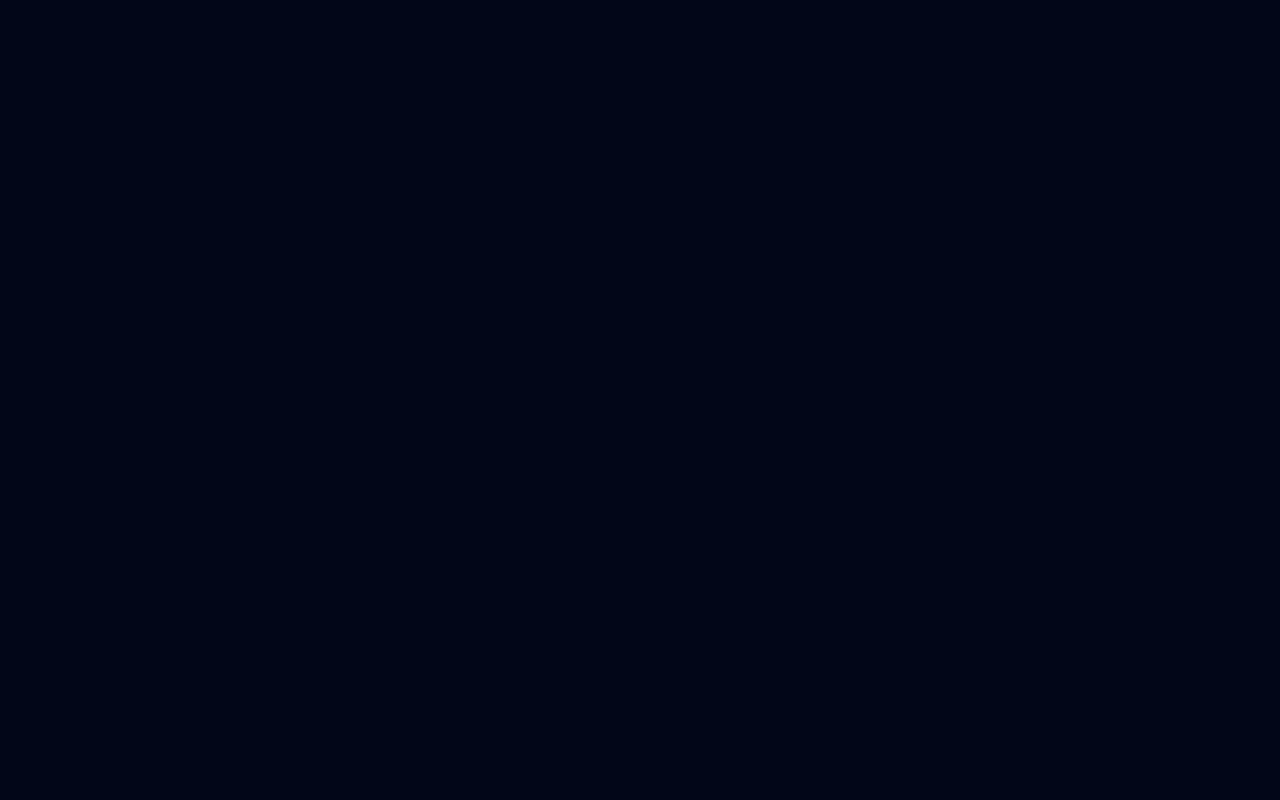
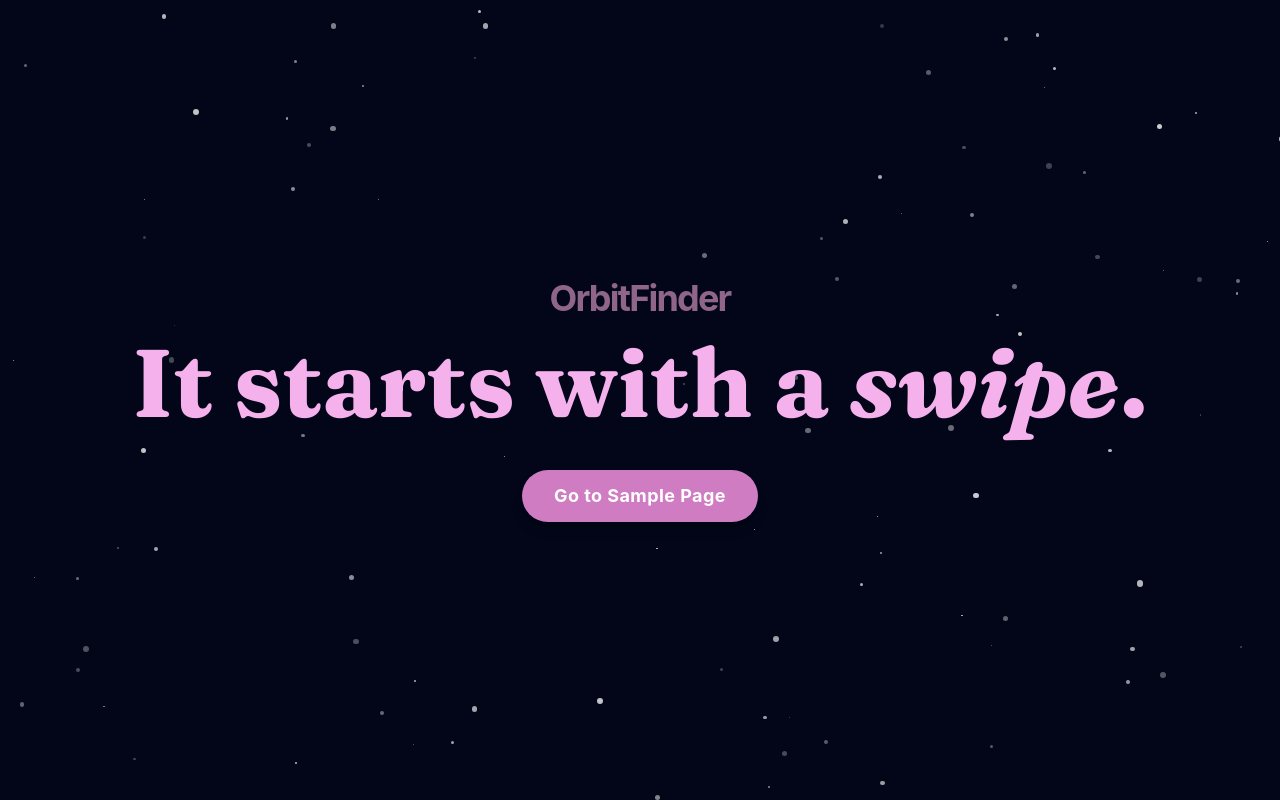
Before and after one commit to Tinkering-Townsperson/OrbitFinder, a React (Vite) app: page / in a window 1280 px wide. Built offline with nearby package versions, Linux system fonts and the light colour scheme.

Commit message:
Add router and design home page

```diff
--- a/package.json
+++ b/package.json
@@ -12,7 +12,8 @@
   "dependencies": {
     "@tailwindcss/vite": "^4.3.3",
     "react": "^19.2.8",
-    "react-dom": "^19.2.8"
+    "react-dom": "^19.2.8",
+    "react-router-dom": "^7.18.2"
   },
   "devDependencies": {
     "@eslint/js": "^10.0.1",
--- a/src/App.css
+++ b/src/App.css
@@ -1 +1,7 @@
+@import url('https://fonts.googleapis.com/css2?family=Fraunces:ital,opsz,wght@0,9..144,100..900;1,9..144,100..900&display=swap');
+
 @import "tailwindcss";
+
+@theme {
+  --font-fraunces: "Fraunces", serif;
+}
--- a/src/App.tsx
+++ b/src/App.tsx
@@ -1,14 +1,71 @@
-import { useState } from "react";
+import { useMemo } from "react";
+import { BrowserRouter, Routes, Route, Link } from "react-router-dom";
 import "./App.css";
+import { Button } from "./components/Button";
+import { SamplePage } from "./pages/SamplePage";
+
+function Stars() {
+  // Generate 100 random stars only once when the component mounts
+  const stars = useMemo(() => {
+    return Array.from({ length: 100 }).map((_, i) => ({
+      id: i,
+      x: Math.random() * 100,
+      y: Math.random() * 100,
+      size: Math.random() * 6 + 0.5, // Between 0.5px and 2.5px
+      opacity: Math.random() * 0.6 + 0.2, // Between 0.2 and 0.8
+    }));
+  }, []);
+
+  return (
+    <div className="absolute inset-0 overflow-hidden pointer-events-none">
+      {stars.map((star) => (
+        <div
+          key={star.id}
+          className="absolute bg-white rounded-full"
+          style={{
+            left: `${star.x}%`,
+            top: `${star.y}%`,
+            width: `${star.size}px`,
+            height: `${star.size}px`,
+            opacity: star.opacity,
+          }}
+        />
+      ))}
+    </div>
+  );
+}
+
+function Home() {
+  return (
+    <div className="min-h-screen bg-slate-950 text-white flex flex-col items-center justify-center p-6 text-center overflow-hidden relative">
+      <Stars />
+      <div className="max-w-10xl space-y-8 z-10">
+        <div className="space-y-4">
+          <h1 className="text-4xl font-bold tracking-tighter text-[#8f6589] bg-clip-text">
+            OrbitFinder
+          </h1>
+          <p className="text-8xl text-[#f5b1eb] font-fraunces font-bold">
+            It starts with a <span className="italic">swipe</span>.
+          </p>
+          <div className="flex justify-center gap-6 pt-6">
+            <Link to="/next">
+              <Button variant="primary">Go to Sample Page</Button>
+            </Link>
+          </div>
+        </div>
+      </div>
+    </div>
+  );
+}
 
 function App() {
   return (
-    <>
-      <div className="min-h-screen bg-slate-950 text-white flex flex-col items-center justify-center p-6 text-center overflow-hidden relative">
-        {/* Optional: Simple CSS stars/dust in the background could go here */}
-
-      </div>
-    </>
+    <BrowserRouter>
+      <Routes>
+        <Route path="/" element={<Home />} />
+        <Route path="/next" element={<SamplePage />} />
+      </Routes>
+    </BrowserRouter>
   );
 }
 
--- /dev/null
+++ b/src/components/Button.tsx
@@ -0,0 +1,24 @@
+import React from 'react';
+
+interface ButtonProps extends React.ButtonHTMLAttributes<HTMLButtonElement> {
+  variant?: 'primary' | 'secondary';
+  children: React.ReactNode;
+}
+
+export function Button({ variant = 'primary', children, className = '', ...props }: ButtonProps) {
+  const baseStyles = "px-8 py-3 rounded-full font-bold text-lg transition-all duration-300 inline-flex items-center justify-center gap-2 tracking-wide active:scale-95 outline-none";
+
+  const variants = {
+    primary: "bg-[#cf7cc2] text-white shadow-lg",
+    secondary: "bg-white/5 backdrop-blur-md border border-white/20 text-white"
+  };
+
+  return (
+    <button
+      className={`${baseStyles} ${variants[variant]} ${className}`}
+      {...props}
+    >
+      {children}
+    </button>
+  );
+}
--- /dev/null
+++ b/src/pages/SamplePage.tsx
@@ -0,0 +1,18 @@
+import { Link } from 'react-router-dom';
+import { Button } from '../components/Button';
+
+export function SamplePage() {
+  return (
+    <div className="min-h-screen bg-slate-950 text-white flex flex-col items-center justify-center p-6 text-center">
+      <h1 className="text-4xl font-bold tracking-tighter text-[#8f6589] mb-4">
+        Sample Next Page
+      </h1>
+      <p className="text-xl text-[#f5b1eb] max-w-md mb-8">
+        This is a sample page connected via React Router!
+      </p>
+      <Link to="/">
+        <Button variant="secondary">Back to Home</Button>
+      </Link>
+    </div>
+  );
+}
```
Also changed, not shown: 2 other files (tests, documents, lock files or other folders).
